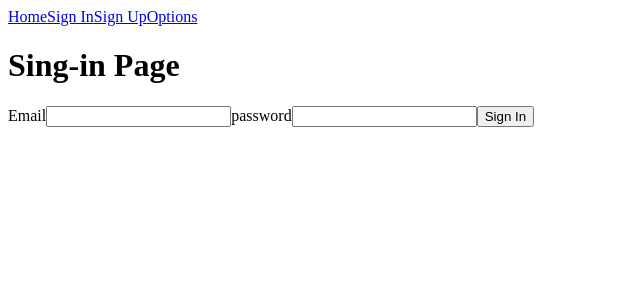
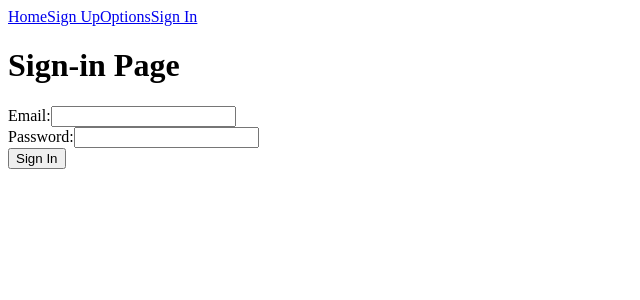
Before and after one commit to Pieter-and-Keith/full_stack_client, a React (Vite) app: page /sign_in in a window 1280 px wide. Shown: the top 300 px of the page, without its empty margins (0-640 px from the left). Built offline with nearby package versions, Linux system fonts and the light colour scheme; no server answers.

Commit message:
change context to props and implemented sign in and out function

```diff
--- a/src/App.jsx
+++ b/src/App.jsx
@@ -1,5 +1,5 @@
 import { useContext, useState, useEffect } from "react";
-import { BrowserRouter, Routes, Route } from "react-router-dom";
+import { BrowserRouter, Routes, Route, Link } from "react-router-dom";
 
 
 import Context from "./context/context"
@@ -13,9 +13,11 @@
 import Admin from "./pages/admin";
 import api from "./config/api";
 
+
 function App() {
   const [context, setContext] = useState({})
   const [services, setServices] = useState([])
+  const [userSignedIn, setUserSignedIn] = useState(false)
 
     useEffect(async () => {
         const data = await api.getOptions();
@@ -28,9 +30,15 @@
   return (
     <Context.Provider value={{context, setContext}}>
       <BrowserRouter>
+        <nav>
+            <Link to="/">Home</Link>
+            <Link to="/sign_up">Sign Up</Link>
+            <Link to="/options">Options</Link>
+            { !userSignedIn ? <Link to="/sign_in">Sign In</Link> : <button onClick={() => setUserSignedIn(false)}>Logout</button> }
+        </nav>
         <Routes>
-          <Route path="/" element={<Home />} />
-          <Route path="/sign_in" element={<SignIn />} />
+          <Route path="/" element={<Home services={services} userSignedIn={userSignedIn}/>} />
+          <Route path="/sign_in" element={<SignIn setUserSignedIn={setUserSignedIn}/>} />
           <Route path="/sign_up" element={<SignUp />} />
           <Route path="/user_details" element={<UserDetails />} />
           <Route path="/options" element={<OptionPage services={services}/>} />
--- a/src/config/api.js
+++ b/src/config/api.js
@@ -1,8 +1,4 @@
 import axios from 'axios';
-
-const full_stack_server = axios.create({
-    baseURL: 'http://localhost:3000'
-})
 
 const signIn = async ({email, password}) => {
 	try {
@@ -39,4 +35,4 @@
 
 
 
-export default {full_stack_server, signIn, getOptions};
+export default {signIn, getOptions};
--- a/src/pages/home.jsx
+++ b/src/pages/home.jsx
@@ -1,20 +1,18 @@
-import { useContext } from "react"
-import full_stack_server from "../config/api"
+// import { useContext } from "react"
 
-import Context from "../context/context"
-import Nav from "../components/navbar"
+// import Context from "../context/context"
+// import Nav from "../components/navbar"
 
 const Home = () => {
-    const { context } = useContext(Context)
+    // const { context } = useContext(Context)
 
     return(
         <>
-            <Nav />
             <h1>Welcome to Sydey Motor Service Centre </h1>
             <h2>Home Page</h2>
-            <h3>username: {context?.user?.username}</h3>
-            <h4>id: {context?.user?.id}</h4>
-            <h6>jwt: {context?.user?.jwt}</h6>
+            <h3>username: </h3>
+            <h4>id: </h4>
+            <h6>jwt: </h6>
         </>
     )
 }
--- a/src/pages/sign-in.jsx
+++ b/src/pages/sign-in.jsx
@@ -1,12 +1,10 @@
-import { useState, useContext } from "react"
+import { useState} from "react"
 import { useNavigate } from "react-router-dom"
 
-import Context from "../context/context"
 import Nav from "../components/navbar"
 import api from "../config/api";
 
-const SignIn = () => {
-    const { setContext } = useContext(Context);
+const SignIn = (props) => {
     const navigate = useNavigate()
 
     // METHOD 3:
@@ -14,12 +12,11 @@
             email: "",
             password: ""
     });
-
         const handleChange = (e) => {
-        const value = e.target.value;
+        const target = e.target;
             setData({
                 ...data,
-                [e.target.name]: value
+                [target.name]: target.value
             });
         };
 
@@ -30,19 +27,11 @@
                 password: data.password
             };
             const user = await api.signIn(userData);
-            console.log(user);
-            setContext({ user })
+            if (user) {
+                props.setUserSignedIn(true)
+            }
             navigate("/")
         };
-
-    // const handleSubmit = async (event) => {
-    //     event.preventDefault()
-    // };
-
-    // const signInResponse = await fetch("api/auth/sign_in", handleChange)
-    // const user = await signInResponse.json()
-    // console.log(user)
-    // setContext({ user })
 
     // METHOD 2:
 
@@ -84,13 +73,16 @@
 
     return (
         <>
-            <Nav />
-            <h1>Sing-in Page</h1>
+            <h1>Sign-in Page</h1>
             <form onSubmit={handleSubmit}>
-                <label htmlFor="email">Email</label>
-                <input type="email" name="email" value={data.email} onChange={handleChange} />
-                <label htmlFor="password">password</label>
-                <input type="password" name="password" value={data.password} onChange={handleChange}/>
+                <div>
+                    <label htmlFor="email">Email:</label>
+                    <input type="email" name="email" value={data.email} onChange={handleChange} />
+                </div>
+                <div>
+                    <label htmlFor="password">Password:</label>
+                    <input type="password" name="password" value={data.password} onChange={handleChange}/>
+                </div>
                 <button type="submit">Sign In</button>
             </form>
         </>
--- a/src/pages/sign-up.jsx
+++ b/src/pages/sign-up.jsx
@@ -50,7 +50,6 @@
 
   return (
     <>
-      <Nav />
       <h1>Sign Up page </h1>
       <form onSubmit={handleOnSubmit}>
         <label htmlFor="username">username:</label>
--- a/src/pages/user-details.jsx
+++ b/src/pages/user-details.jsx
@@ -1,10 +1,12 @@
 import { useContext } from "react"
+import { useNavigate } from "react-router-dom"
 
 import Context from "../context/context"
 
 
 const UserDetails = () => {
-    const { context } = useContext(Context)
+    const { context, setContext } = useContext(Context)
+    const navigate = useNavigate()
 
     const handleOnSubmit = async (event)=> {
         event.preventDefault()
@@ -58,6 +60,8 @@
         const userDetailsResponse = await fetch("api/details", options)
         const userDetails = await userDetailsResponse.json()
         console.log(userDetails)
+        setContext({userDetails})
+        navigate("/")
     }
 
     return(
```
